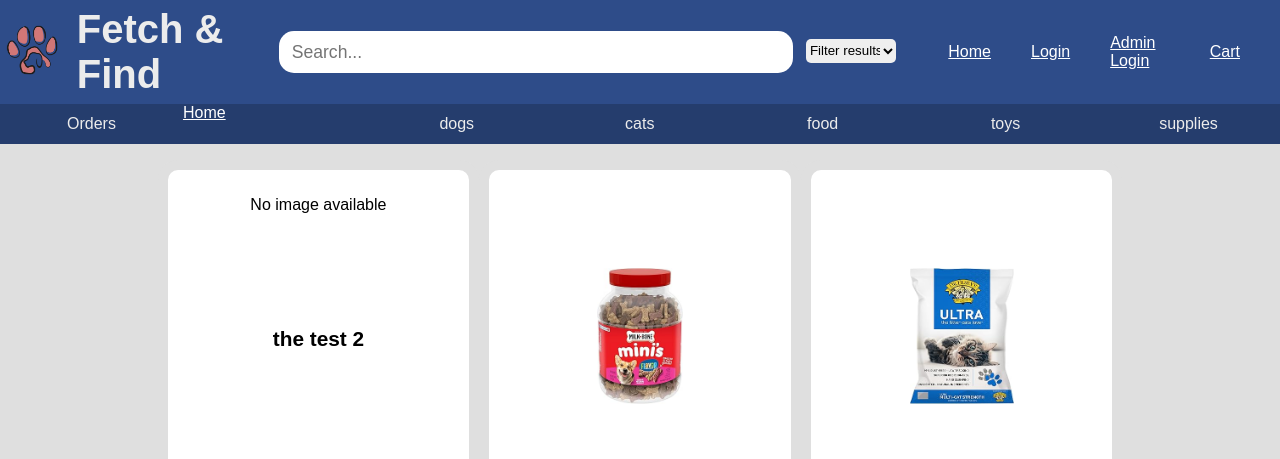
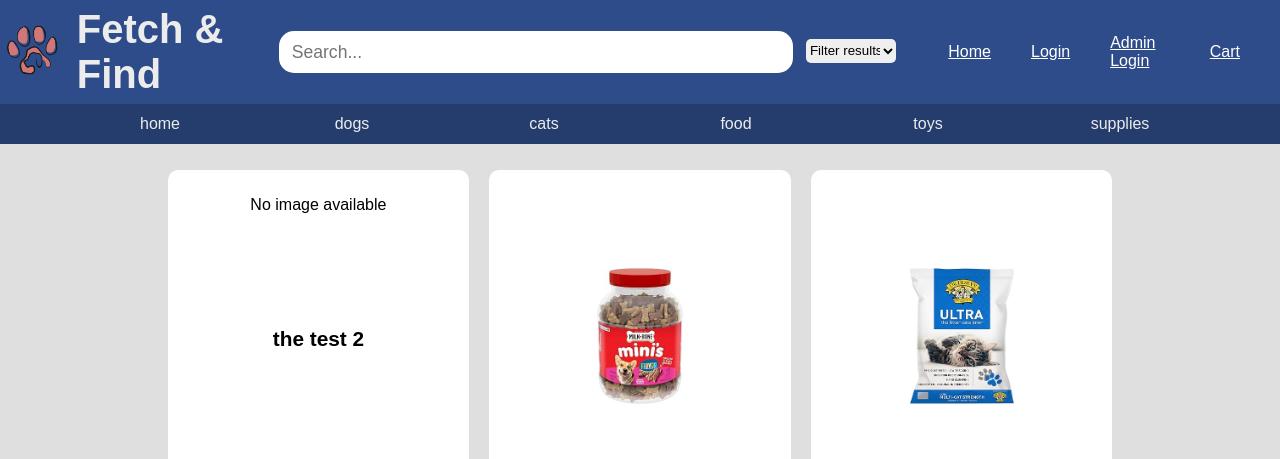
Before and after one commit to Cambrian34/Software-engineering-spring-2025--Group-6, a Django app: page /products/ in a window 1280 px wide. Shown: the top 459 px of the page. Run offline with Django 5.2, Linux system fonts and the light colour scheme; data comes from the database, SQL or seed files in the repository.

Commit message:
Refactor product list template: standardize quotes in stylesheet links and update filter button structure

```diff
--- a/fetchandfind/store/templates/product_list.html
+++ b/fetchandfind/store/templates/product_list.html
@@ -5,9 +5,9 @@
     <meta name="viewport" content="width=device-width, initial-scale=1.0">
     <title>shop</title>
     {% load static %}
-    <link rel="stylesheet" href="{% static 'css/product-styles.css' %}">
+    <link rel="stylesheet" href="{% static "css/product-styles.css" %}">
     {% load static %}
-    <link rel="stylesheet" href="{% static 'css/header.css' %}">
+    <link rel="stylesheet" href="{% static "css/header.css" %}">
 </head>
 
 <body>
@@ -19,46 +19,27 @@
                 <form method="get" style="display: flex;" id="filterForm">
                     <input id="search-bar" type="text" name="search" placeholder="Search..." value="{{ request.GET.search }}" />
                     <select id="filter-dropdown" name="filter" onchange="document.getElementById('filterForm').submit();">
-                        <option value="">Filter results</option>
+                        <option value="" >Filter results</option>
                         <option value="price-high" {% if request.GET.filter == 'price-high' %}selected{% endif %}>Price: high to low</option>
                         <option value="price-low" {% if request.GET.filter == 'price-low' %}selected{% endif %}>Price: low to high</option>
-                        <option value="alpha-asc" {% if request.GET.filter == 'alpha-asc' %}selected{% endif %}>Name: A to Z</option>
-                        <option value="alpha-desc" {% if request.GET.filter == 'alpha-desc' %}selected{% endif %}>Name: Z to A</option>
                     </select>
-                    <input type="hidden" name="category" id="categoryInput" value="{{ request.GET.category }}">
                 </form>
-
                 <li style="margin-left: 40px; margin-right: 40px;"><a href="{% url 'home' %}">Home</a></li>
                 <li style="margin-right: 40px;"><a href="{% url 'login' %}">Login</a></li>
                 <li style="margin-right: 40px;"><a href="/admin" target="_blank">Admin Login</a></li>
-                <li style="margin-right: 40px;"><a href="{% url 'cart' %}">Cart</a></li>
-                <!-- Adding this to the navigation bar currently messes up the
-                 page's alignment. But the page is accessible through /user-orders/
-                <li style="margin-right: 40px;"><a href="{% url 'store:user_orders' %}">Orders</a></li>
-                -->
+                <li style="margin-right: 40px;" ><a href="{% url 'cart' %}">Cart</a></li>
+
             </ul>
         </nav>
     </header>
     <div id="sort-bar">
-        <button class="filter-button" type="button" onclick="location.href='{% url 'store:user_orders' %}';">Orders</button>
-        <a href="{% url 'product_list' %}" class="filter-button">Home</a>
-        <button class="filter-button" type="button" onclick="submitCategory('dogs')">dogs</button>
-        <button class="filter-button" type="button" onclick="submitCategory('cats')">cats</button>
-        <button class="filter-button" type="button" onclick="submitCategory('food')">food</button>
-        <button class="filter-button" type="button" onclick="submitCategory('toys')">toys</button>
-        <button class="filter-button" type="button" onclick="submitCategory('supplies')">supplies</button>
+        <button class="filter-button" id="home-button">home</button>
+        <button class="filter-button" id="dogs-button">dogs</button>
+        <button class="filter-button" id="cats-button">cats</button>
+        <button class="filter-button" id="food-button">food</button>
+        <button class="filter-button" id="toys-button">toys</button>
+        <button class="filter-button" id="supplied-button">supplies</button>
     </div>
-
-    <!-- Lets us modify the category form before we submit it, which allows us
-     to reload the page with all of our filters added to the URL as paramaters
-     -->
-    <script>
-        function submitCategory(category) {
-            document.getElementById('categoryInput').value = category;
-            document.getElementById('filterForm').submit();
-        }
-    </script>
-
     <div class="product-container">
     {% for product in products %}
         <div class="product">
```
